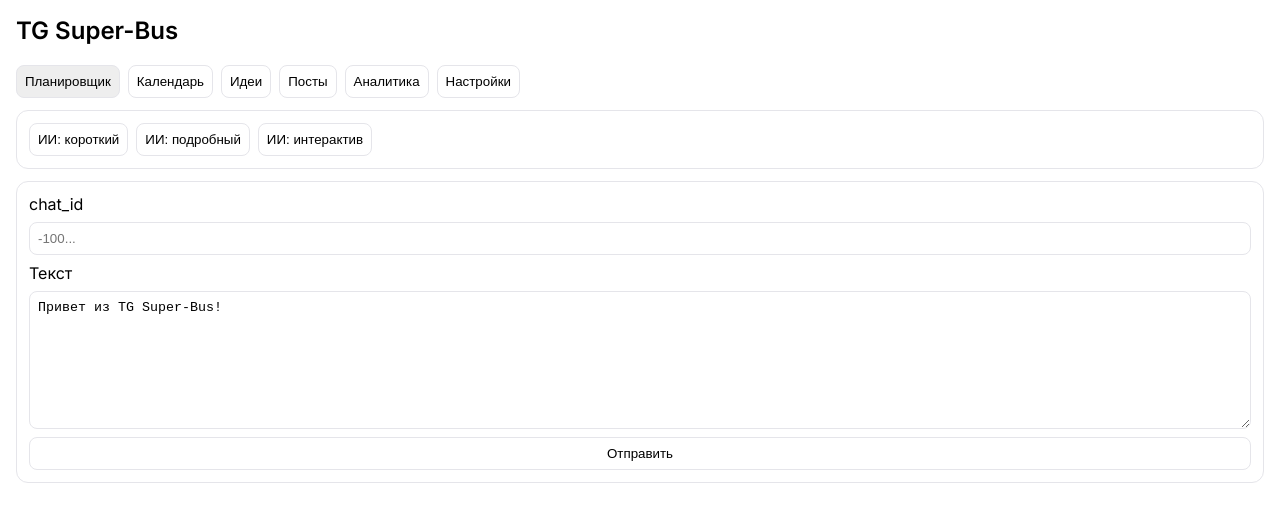
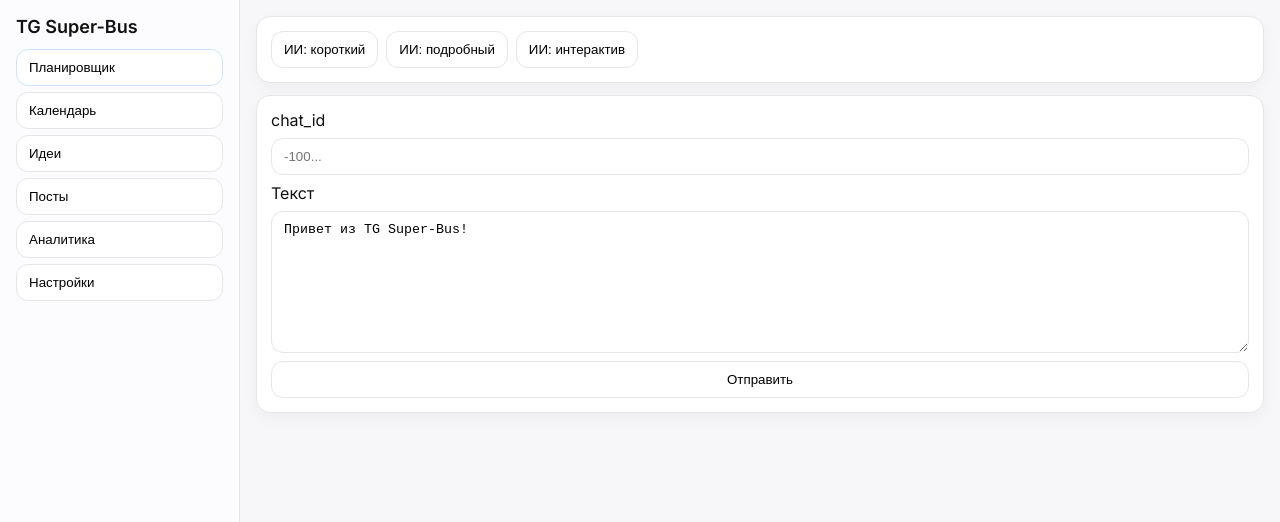
Before and after one commit to Gakuzi/tg-super-bus, a React (Vite) app in the folder app/: page / in a window 1280 px wide. Shown: the top 522 px of the page. Built offline with nearby package versions, Linux system fonts and the light colour scheme; no server answers.

Commit message:
feat(ui): левое боковое меню и новый стиль

```diff
--- a/app/src/App.tsx
+++ b/app/src/App.tsx
@@ -10,22 +10,26 @@ import Settings from './views/Settings';
 export default function App() {
   const [tab, setTab] = useState<'planner' | 'calendar' | 'ideas' | 'posts' | 'analytics' | 'settings'>('planner');
   return (
-    <div style={{ padding: 16 }}>
-      <h2 style={{ marginTop: 0 }}>TG Super-Bus</h2>
-      <nav className="row" style={{ gap: 8, marginBottom: 12 }}>
-        <button onClick={() => setTab('planner')} style={{ background: tab === 'planner' ? '#eee' : '' }}>Планировщик</button>
-        <button onClick={() => setTab('calendar')} style={{ background: tab === 'calendar' ? '#eee' : '' }}>Календарь</button>
-        <button onClick={() => setTab('ideas')} style={{ background: tab === 'ideas' ? '#eee' : '' }}>Идеи</button>
-        <button onClick={() => setTab('posts')} style={{ background: tab === 'posts' ? '#eee' : '' }}>Посты</button>
-        <button onClick={() => setTab('analytics')} style={{ background: tab === 'analytics' ? '#eee' : '' }}>Аналитика</button>
-        <button onClick={() => setTab('settings')} style={{ background: tab === 'settings' ? '#eee' : '' }}>Настройки</button>
+    <div className="app">
+      <aside className="sidebar">
+        <h2>TG Super-Bus</h2>
+        <nav className="nav">
+          <button className={tab==='planner'?'active':''} onClick={() => setTab('planner')}>Планировщик</button>
+          <button className={tab==='calendar'?'active':''} onClick={() => setTab('calendar')}>Календарь</button>
+          <button className={tab==='ideas'?'active':''} onClick={() => setTab('ideas')}>Идеи</button>
+          <button className={tab==='posts'?'active':''} onClick={() => setTab('posts')}>Посты</button>
+          <button className={tab==='analytics'?'active':''} onClick={() => setTab('analytics')}>Аналитика</button>
+          <button className={tab==='settings'?'active':''} onClick={() => setTab('settings')}>Настройки</button>
         </nav>
+      </aside>
+      <main className="content">
         {tab === 'planner' && <Planner />}
         {tab === 'calendar' && <Calendar />}
         {tab === 'ideas' && <Ideas />}
         {tab === 'posts' && <Posts />}
         {tab === 'analytics' && <Analytics />}
         {tab === 'settings' && <Settings />}
+      </main>
     </div>
   );
 }
--- a/app/src/main.tsx
+++ b/app/src/main.tsx
@@ -2,7 +2,7 @@ import React from 'react';
 import ReactDOM from 'react-dom/client';
 import App from './App';
 
-if ('serviceWorker' in navigator) {
+if (import.meta.env.PROD && 'serviceWorker' in navigator) {
   window.addEventListener('load', () => {
     navigator.serviceWorker.register('/sw.js').catch(() => {});
   });
--- a/app/src/styles/global.css
+++ b/app/src/styles/global.css
@@ -1,6 +1,22 @@
-body { margin: 0; font-family: Inter, -apple-system, system-ui, Segoe UI, Roboto, Helvetica, Arial; }
-.card { background: #fff; border: 1px solid #e5e5ea; border-radius: 12px; padding: 12px; }
+body { margin: 0; font-family: Inter, -apple-system, system-ui, Segoe UI, Roboto, Helvetica, Arial; background: #f7f7f9; color: #111; }
+:root { --card:#fff; --border:#e6e6ea; --muted:#6b6b6b; --primary:#0a84ff; }
+.card { background: var(--card); border: 1px solid var(--border); border-radius: 14px; padding: 14px; box-shadow: 0 6px 16px rgba(0,0,0,0.04); }
 .row { display: flex; gap: 8px; align-items: center; }
 .col { display: flex; flex-direction: column; gap: 8px; }
-input, select, textarea, button { padding: 8px; border-radius: 8px; border: 1px solid #e5e5ea; }
-button { cursor: pointer; background: #fff; }
+input, select, textarea, button { padding: 10px 12px; border-radius: 12px; border: 1px solid var(--border); background: #fff; }
+button { cursor: pointer; transition: background .15s ease, box-shadow .15s ease; }
+button:hover { background: #f0f0f3; }
+button.active { background: #ebf3ff; border-color: #cfe3ff; }
+
+/* Layout */
+.app { display: grid; grid-template-columns: 240px 1fr; min-height: 100vh; }
+.sidebar { border-right: 1px solid var(--border); background: #fcfcfe; padding: 16px; position: sticky; top: 0; height: 100vh; }
+.sidebar h2 { margin: 0 0 12px; font-size: 18px; }
+.nav { display: flex; flex-direction: column; gap: 6px; }
+.nav button { text-align: left; background: #fff; }
+.content { padding: 16px; }
+
+@media (max-width: 920px) {
+  .app { grid-template-columns: 1fr; }
+  .sidebar { position: static; height: auto; border-right: none; border-bottom: 1px solid var(--border); }
+}
```
Lines whose indentation alone changed are shown as unchanged.
